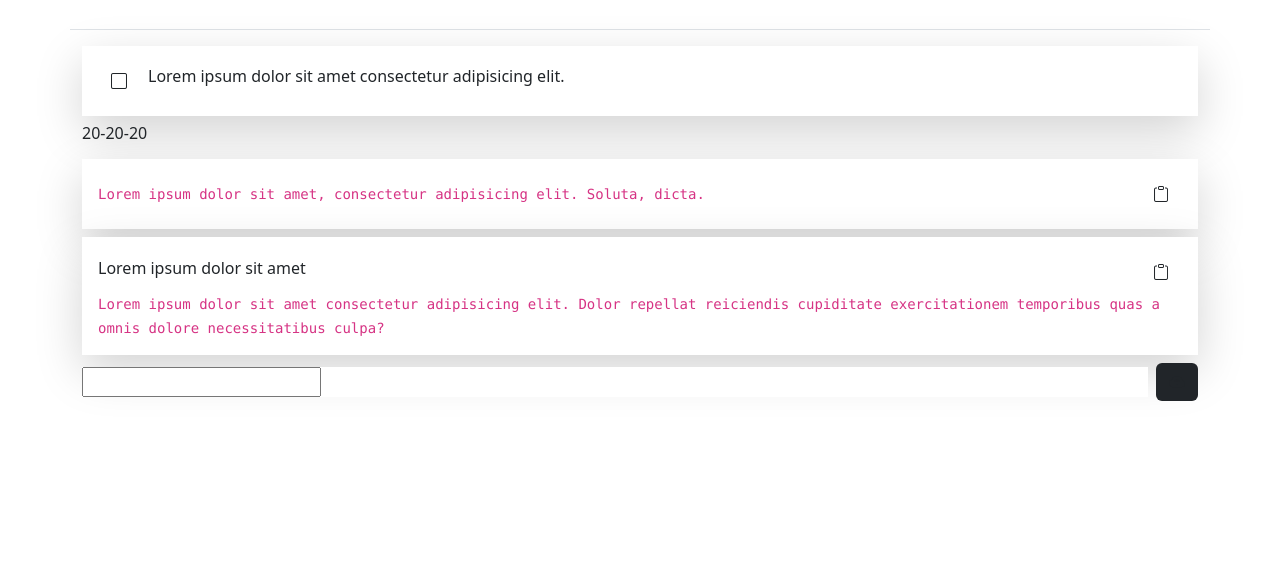
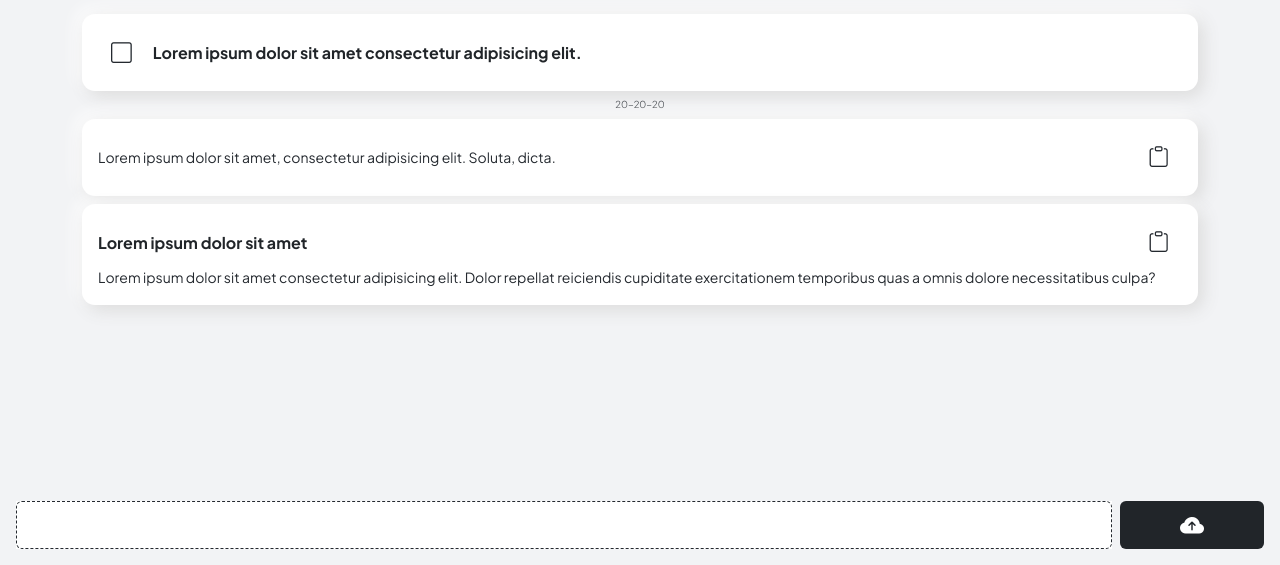
Before and after one commit to rajatsandeepsen/BOLD, a website: page dist/index.html in a window 1280 px wide. Shown: the part 235-800 px from the top of the page. Drawn offline with nearby package versions, Linux system fonts and the light colour scheme; the site is published under a folder, as on GitHub Pages, so addresses that start at the root find nothing.

Commit message:
[minor] dir change

```diff
--- a/dist/index.html
+++ b/dist/index.html
@@ -15,7 +15,7 @@
         integrity="sha384-kenU1KFdBIe4zVF0s0G1M5b4hcpxyD9F7jL+jjXkk+Q2h455rYXK/7HAuoJl+0I4"
         crossorigin="anonymous"></script>
         <link rel="stylesheet" href="https://cdn.jsdelivr.net/npm/bootstrap-icons@1.10.3/font/bootstrap-icons.css">
-    <link rel="stylesheet" href="/common/main.css">
+    <link rel="stylesheet" href="./common/main.css">
 
 </head>
 <body id="bgdots" class="p-3 d-flex flex-column justify-content-start pb-5">
```
